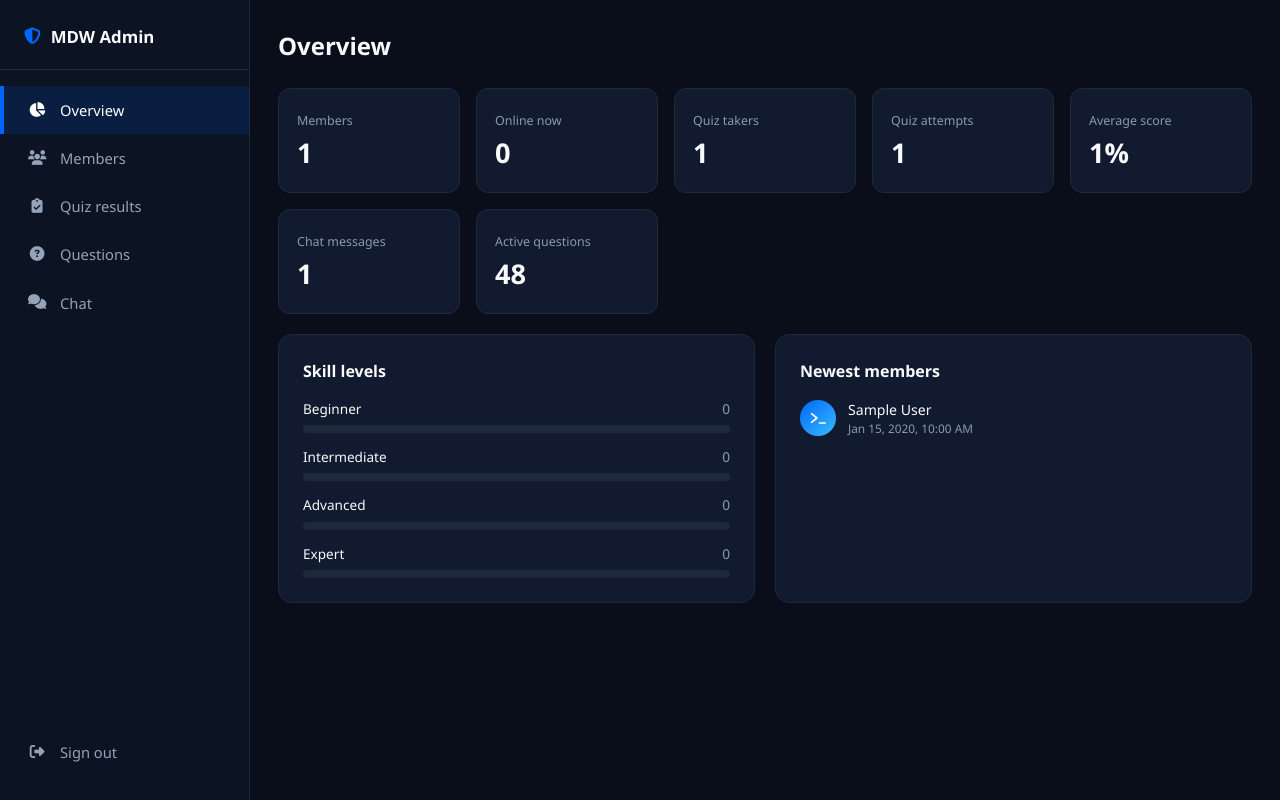
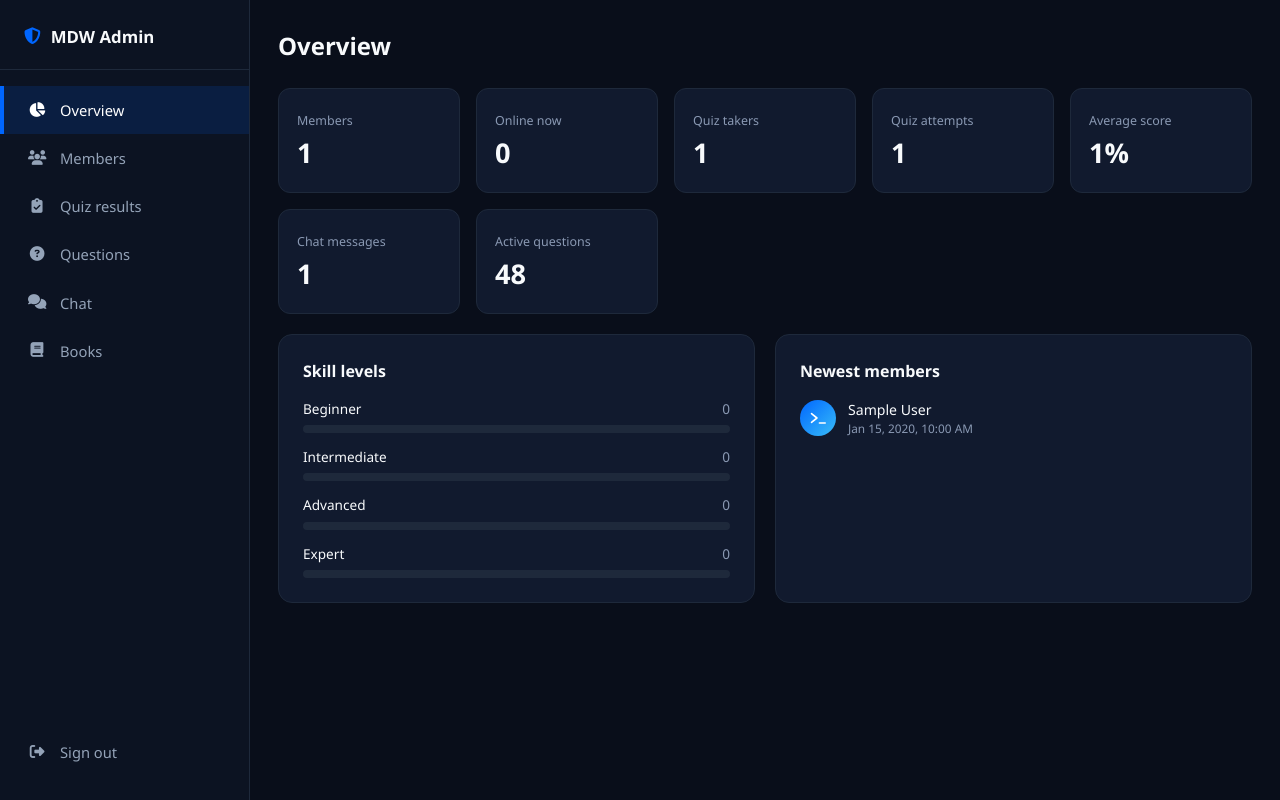
Before and after one commit to johnpaulnunez333-cloud/web-development, a Flask app: page /admin in a window 1280 px wide. Run offline with Flask 3, Linux system fonts and the light colour scheme; the visitor is signed in with stand-in values (Sample User, id 1); data comes from the database, SQL or seed files in the repository; tables that the repository leaves empty hold one stand-in row (values such as "Sample post"); some libraries are stand-ins or nearby versions.

Commit message:
Update logout link in admin template

```diff
--- a/templates/admin.html
+++ b/templates/admin.html
@@ -19,8 +19,9 @@
                 <button type="button" class="menu-btn" data-view="results"><i class="fa-solid fa-clipboard-check"></i> Quiz results</button>
                 <button type="button" class="menu-btn" data-view="questions"><i class="fa-solid fa-circle-question"></i> Questions</button>
                 <button type="button" class="menu-btn" data-view="chat"><i class="fa-solid fa-comments"></i> Chat</button>
+                <a class="menu-btn" href="{{ base }}/books"><i class="fa-solid fa-book"></i> Books</a>
             </nav>
-            <a class="menu-btn exit-link" href="{{ url_for('logout') }}"><i class="fa-solid fa-right-from-bracket"></i> Sign out</a>
+            <a class="menu-btn exit-link" href="{{ base }}/logout"><i class="fa-solid fa-right-from-bracket"></i> Sign out</a>
         </aside>
 
         <main class="admin-main">
```
